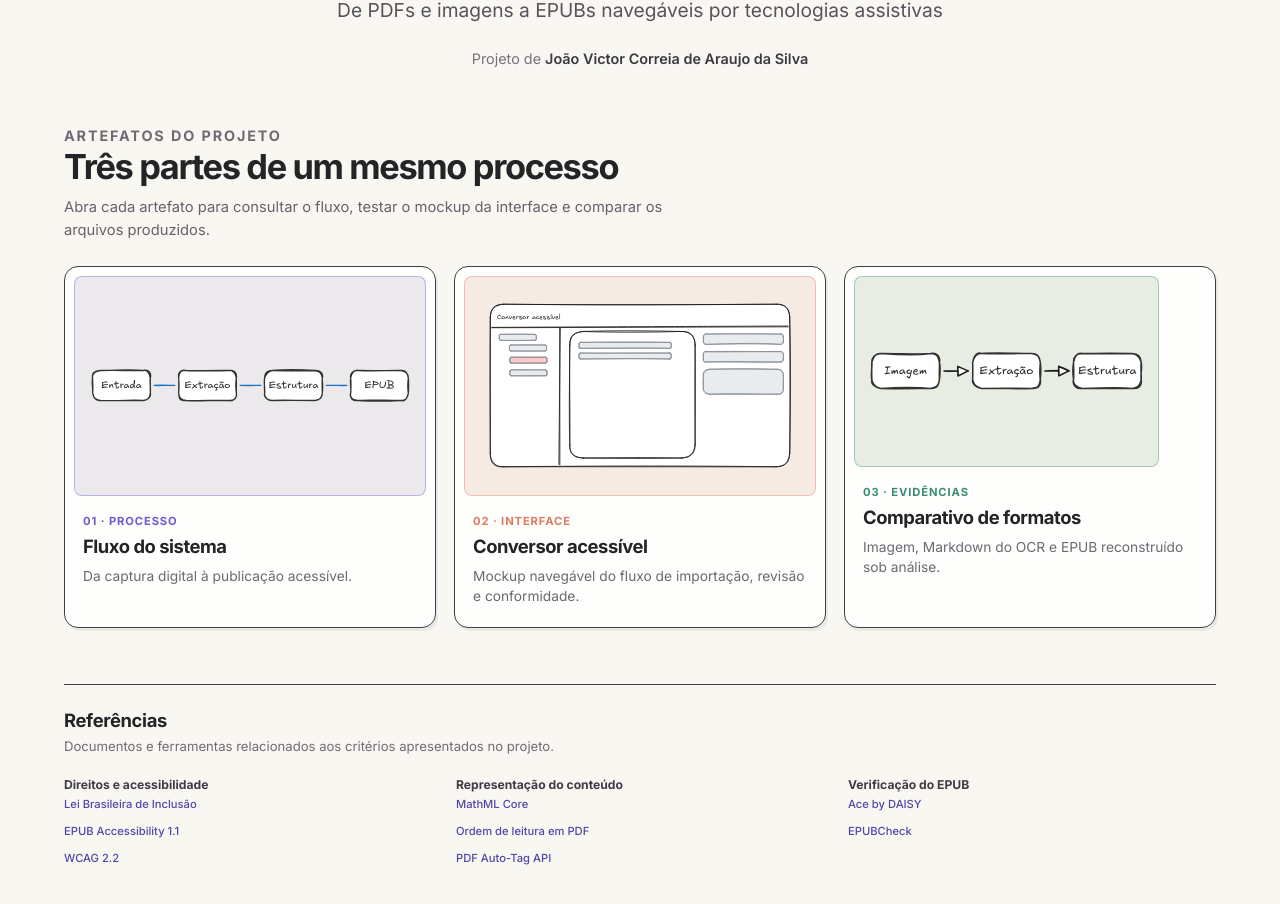
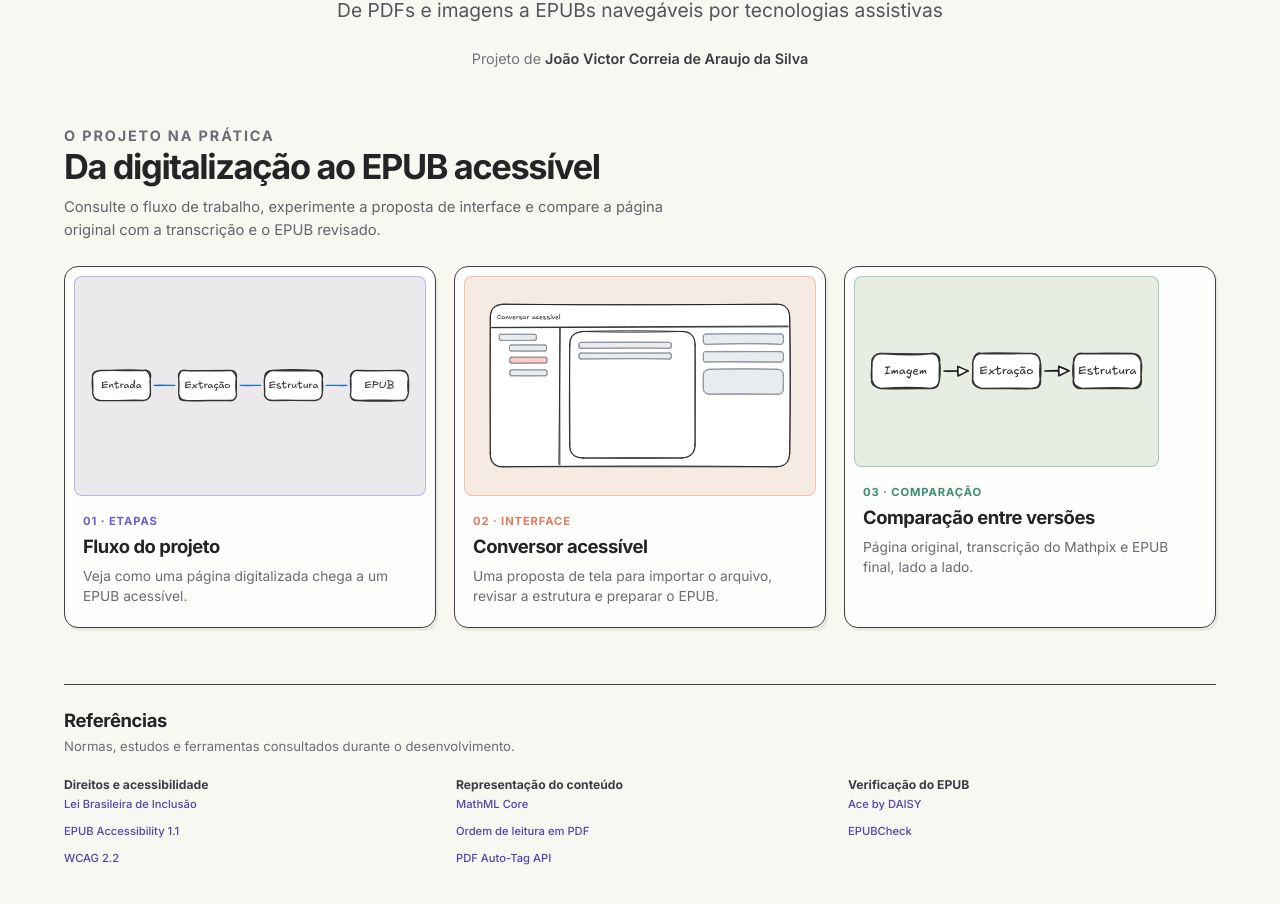
Before and after one commit to Vittela/orionstar-2026, a React (Vite) app: page / in a window 1280 px wide. Shown: the part 380-1284 px from the top of the page. Built offline with nearby package versions, Linux system fonts and the light colour scheme.

Commit message:
fix: make project language more natural

```diff
--- a/index.html
+++ b/index.html
@@ -6,7 +6,7 @@
     <meta name="theme-color" content="#f8f7f2" />
     <meta
       name="description"
-      content="Apresentação dos artefatos do projeto de reconstrução semântica acessível de livros digitalizados."
+      content="Apresentação do projeto de reconstrução semântica acessível de livros digitalizados."
     />
     <title>Reconstrução semântica acessível | OrionStar 2026</title>
   </head>
--- a/package.json
+++ b/package.json
@@ -1,7 +1,7 @@
 {
   "name": "orionstar-2026",
   "private": true,
-  "version": "0.5.1",
+  "version": "0.5.2",
   "type": "module",
   "scripts": {
     "dev": "vite",
--- a/src/App.jsx
+++ b/src/App.jsx
@@ -18,9 +18,9 @@ const previewPath = (file) => `${import.meta.env.BASE_URL}previews/${file}`;
 const artifacts = [
   {
     id: "flow",
-    eyebrow: "01 · Processo",
-    title: "Fluxo do sistema",
-    description: "Da captura digital à publicação acessível.",
+    eyebrow: "01 · Etapas",
+    title: "Fluxo do projeto",
+    description: "Veja como uma página digitalizada chega a um EPUB acessível.",
     accent: "#6d5bd0",
     preview: <img className="artifact-preview-image artifact-preview-image--flow" src={previewPath("fluxo.svg")} alt="" />,
   },
@@ -28,15 +28,15 @@ const artifacts = [
     id: "mockup",
     eyebrow: "02 · Interface",
     title: "Conversor acessível",
-    description: "Mockup navegável do fluxo de importação, revisão e conformidade.",
+    description: "Uma proposta de tela para importar o arquivo, revisar a estrutura e preparar o EPUB.",
     accent: "#e07a5f",
     preview: <img className="artifact-preview-image artifact-preview-image--interface" src={previewPath("interface.svg")} alt="" />,
   },
   {
     id: "comparison",
-    eyebrow: "03 · Evidências",
-    title: "Comparativo de formatos",
-    description: "Imagem, Markdown do OCR e EPUB reconstruído sob análise.",
+    eyebrow: "03 · Comparação",
+    title: "Comparação entre versões",
+    description: "Página original, transcrição do Mathpix e EPUB final, lado a lado.",
     accent: "#3a8d73",
     preview: <img className="artifact-preview-image artifact-preview-image--comparison" src={previewPath("comparativo.svg")} alt="" />,
   },
@@ -51,9 +51,9 @@ export default function App() {
       <Header />
       <section className="artifact-section" aria-labelledby="artifacts-title">
         <div className="section-heading">
-          <p className="section-kicker">Artefatos do projeto</p>
-          <h2 id="artifacts-title">Três partes de um mesmo processo</h2>
-          <p>Abra cada artefato para consultar o fluxo, testar o mockup da interface e comparar os arquivos produzidos.</p>
+          <p className="section-kicker">O projeto na prática</p>
+          <h2 id="artifacts-title">Da digitalização ao EPUB acessível</h2>
+          <p>Consulte o fluxo de trabalho, experimente a proposta de interface e compare a página original com a transcrição e o EPUB revisado.</p>
         </div>
 
         <div className="artifact-grid">
@@ -66,7 +66,7 @@ export default function App() {
       <ProjectSources />
 
       {selectedArtifact === "flow" && (
-        <ArtifactModal eyebrow="01 · Processo" title="Fluxo do sistema" onClose={closeArtifact}>
+        <ArtifactModal eyebrow="01 · Etapas" title="Fluxo do projeto" onClose={closeArtifact}>
           <Suspense fallback={<div className="viewer-status"><span className="viewer-spinner" aria-hidden="true" /><strong>Preparando o visualizador…</strong></div>}>
             <ExcalidrawViewer file="diagrams/fluxo.excalidraw" />
           </Suspense>
@@ -74,8 +74,8 @@ export default function App() {
       )}
 
       {selectedArtifact === "comparison" && (
-        <ArtifactModal eyebrow="03 · Evidências" title="Comparativo de formatos" onClose={closeArtifact}>
-          <Suspense fallback={<div className="viewer-status"><span className="viewer-spinner" aria-hidden="true" /><strong>Preparando o comparativo…</strong></div>}>
+        <ArtifactModal eyebrow="03 · Comparação" title="Comparação entre versões" onClose={closeArtifact}>
+          <Suspense fallback={<div className="viewer-status"><span className="viewer-spinner" aria-hidden="true" /><strong>Preparando a comparação…</strong></div>}>
             <AccessibilityComparison />
           </Suspense>
         </ArtifactModal>
@@ -88,8 +88,8 @@ export default function App() {
       )}
 
       {selectedArtifact && !["flow", "comparison", "mockup"].includes(selectedArtifact) && (
-        <ArtifactModal eyebrow="Artefato" title="Visualização em construção" onClose={closeArtifact}>
-          <div className="viewer-status"><strong>Este artefato será integrado na próxima etapa.</strong></div>
+        <ArtifactModal eyebrow="Conteúdo" title="Visualização em construção" onClose={closeArtifact}>
+          <div className="viewer-status"><strong>Esta parte será acrescentada na próxima etapa.</strong></div>
         </ArtifactModal>
       )}
     </main>
--- a/src/components/AccessibilityComparison.jsx
+++ b/src/components/AccessibilityComparison.jsx
@@ -5,13 +5,13 @@ import remarkMath from "remark-math";
 import "katex/dist/katex.min.css";
 
 const observations = [
-  ["Papel no fluxo", "Saída intermediária de reconhecimento e transcrição, adequada para revisão textual.", "Publicação final reconstruída, empacotada para leitura e navegação assistiva."],
-  ["Texto e fórmulas", "Transcrição legível e fórmulas preservadas em LaTeX, inclusive frações, raízes e símbolos.", "Texto revisado em Unicode e expressões convertidas para MathML com alternativas textuais."],
-  ["Estrutura semântica", "O arquivo recebido é texto corrido: títulos e exemplos são reconhecíveis visualmente, mas não usam marcações de heading.", "Capítulo, seções, notas e figuras são representados por elementos semânticos explícitos."],
-  ["Ordem de leitura", "Lineariza o conteúdo, mas posiciona a caixa “No computador” e a Figura 1.3 antes do trecho principal correspondente.", "A sequência foi reorganizada editorialmente para leitura contínua e navegação por seções."],
-  ["Conteúdo visual", "Preserva as chamadas e legendas das figuras, mas não incorpora as três imagens nem descreve seu conteúdo.", "Incorpora as figuras, legendas, textos alternativos e descrições detalhadas."],
-  ["Navegação e metadados", "Não se propõe a fornecer sumário EPUB, landmarks ou metadados de acessibilidade.", "Inclui documento de navegação, landmarks, idioma e metadados de acessibilidade."],
-  ["Intervenção humana", "Oferece uma base editável de boa qualidade, mas ainda exige organização, conferência e complementação.", "Registra o resultado da revisão: corrige ordem, adiciona semântica e produz equivalentes para conteúdo não textual."],
+  ["Uso no projeto", "É o ponto de partida para revisar o texto e as fórmulas extraídos pelo OCR.", "É a versão preparada para leitura e navegação com tecnologias assistivas."],
+  ["Texto e fórmulas", "O texto está legível e as fórmulas foram preservadas em LaTeX, incluindo frações, raízes e símbolos.", "O texto foi revisado, e as expressões matemáticas foram convertidas para MathML com alternativas textuais."],
+  ["Estrutura do documento", "Embora títulos e exemplos sejam visíveis, o Markdown não os identifica como cabeçalhos.", "Capítulo, seções, notas e figuras receberam marcação semântica."],
+  ["Ordem de leitura", "A caixa “No computador” e a Figura 1.3 aparecem antes do trecho principal ao qual se referem.", "A ordem foi ajustada para que o conteúdo possa ser lido de forma contínua e navegado por seções."],
+  ["Figuras", "O texto mantém as chamadas e legendas, mas as três imagens não foram incluídas nem descritas.", "As figuras foram incluídas com legendas, textos alternativos e descrições mais detalhadas."],
+  ["Navegação e metadados", "O Markdown não contém sumário de EPUB, landmarks nem metadados de acessibilidade.", "O EPUB inclui sumário, landmarks, idioma e metadados de acessibilidade."],
+  ["Trabalho de revisão", "A transcrição oferece uma boa base, mas ainda precisa ser organizada, conferida e complementada.", "Na versão final, a ordem foi corrigida, a estrutura foi marcada e o conteúdo visual recebeu equivalentes textuais."],
 ];
 
 function MarkdownOutputViewer() {
@@ -71,7 +71,7 @@ export function AccessibilityComparison() {
   return (
     <div className="academic-comparison">
       <p className="comparison-lead">
-        A mesma página é apresentada em três etapas: a imagem digitalizada, a transcrição automática e o EPUB reconstruído. Os painéis permitem consultar o conteúdo de cada arquivo; a tabela registra as diferenças observadas.
+        Abaixo, é possível conferir a página digitalizada, o texto gerado pelo Mathpix e o EPUB depois da revisão. Em seguida, a tabela mostra o que mudou de uma versão para outra.
       </p>
 
       <nav className="comparison-mobile-tabs" aria-label="Selecionar etapa para visualizar">
@@ -81,24 +81,24 @@ export function AccessibilityComparison() {
       </nav>
 
       <section className="research-panels" aria-label="Visualização das três etapas">
-        <EvidencePanel id="source" title="Imagem de origem" description="Página digitalizada usada no experimento" activeStage={activeStage} action={<a href={`${base}artifacts/captura-de-livro.png`} target="_blank" rel="noreferrer">Abrir imagem</a>}>
+        <EvidencePanel id="source" title="Imagem de origem" description="Página usada como ponto de partida" activeStage={activeStage} action={<a href={`${base}artifacts/captura-de-livro.png`} target="_blank" rel="noreferrer">Abrir imagem</a>}>
           <div className="source-image-viewer"><img src={`${base}artifacts/captura-de-livro.png`} alt="Página digitalizada do capítulo Números reais, usada como fonte do experimento." /></div>
         </EvidencePanel>
 
-        <EvidencePanel id="markdown" title="Transcrição em Markdown" description="Saída automática do Mathpix com fórmulas em LaTeX" activeStage={activeStage} action={<a href={`${base}artifacts/ocr-avancado-mathpix.md`} download>Baixar arquivo</a>}>
+        <EvidencePanel id="markdown" title="Transcrição em Markdown" description="Texto extraído automaticamente pelo Mathpix" activeStage={activeStage} action={<a href={`${base}artifacts/ocr-avancado-mathpix.md`} download>Baixar arquivo</a>}>
           <MarkdownOutputViewer />
         </EvidencePanel>
 
-        <EvidencePanel id="epub" title="EPUB reconstruído" description="Conteúdo reorganizado e enriquecido após revisão" activeStage={activeStage} action={<a href={`${base}artifacts/reconstrucao-validada.epub`} download>Baixar arquivo</a>}>
+        <EvidencePanel id="epub" title="EPUB reconstruído" description="Versão organizada depois da revisão" activeStage={activeStage} action={<a href={`${base}artifacts/reconstrucao-validada.epub`} download>Baixar arquivo</a>}>
           <EpubOutputViewer />
         </EvidencePanel>
       </section>
 
       <section className="comparison-analysis" aria-labelledby="analysis-title">
-        <h3 id="analysis-title">Diferenças observadas</h3>
+        <h3 id="analysis-title">O que muda entre as versões</h3>
         <div className="analysis-table-wrap">
           <table className="analysis-table">
-            <thead><tr><th scope="col">Dimensão</th><th scope="col">Markdown do Mathpix</th><th scope="col">EPUB reconstruído</th></tr></thead>
+            <thead><tr><th scope="col">Aspecto</th><th scope="col">Markdown do Mathpix</th><th scope="col">EPUB reconstruído</th></tr></thead>
             <tbody>
               {observations.map(([dimension, markdown, epub]) => <tr key={dimension}><th scope="row">{dimension}</th><td>{markdown}</td><td>{epub}</td></tr>)}
             </tbody>
@@ -107,8 +107,8 @@ export function AccessibilityComparison() {
       </section>
 
       <section className="comparison-conclusion">
-        <h3>Síntese</h3>
-        <p>A transcrição preserva bem o texto e a notação matemática e funciona como base editável. O EPUB acrescenta a revisão da ordem de leitura, marcação estrutural, figuras com descrições, navegação e metadados. Ferramentas automatizadas ajudam na verificação, mas a revisão humana continua necessária.</p>
+        <h3>Em resumo</h3>
+        <p>O Mathpix preserva bem o texto e a notação matemática, por isso sua transcrição é um bom ponto de partida. Para chegar ao EPUB, ainda foi preciso corrigir a ordem de leitura, marcar a estrutura, incluir as figuras e escrever suas descrições. As ferramentas de verificação ajudam, mas não substituem essa revisão.</p>
       </section>
     </div>
   );
--- a/src/components/ProjectSources.jsx
+++ b/src/components/ProjectSources.jsx
@@ -20,7 +20,7 @@ export function ProjectSources() {
     <footer className="project-sources" aria-labelledby="sources-title">
       <div className="project-sources__heading">
         <h2 id="sources-title">Referências</h2>
-        <p>Documentos e ferramentas relacionados aos critérios apresentados no projeto.</p>
+        <p>Normas, estudos e ferramentas consultados durante o desenvolvimento.</p>
       </div>
       <div className="source-groups">
         {groups.map((group) => (
```
Also changed, not shown: src/components/ProductInterfaceMockup.jsx (+4 -4 lines), 1 other file (tests, documents, lock files or other folders).
